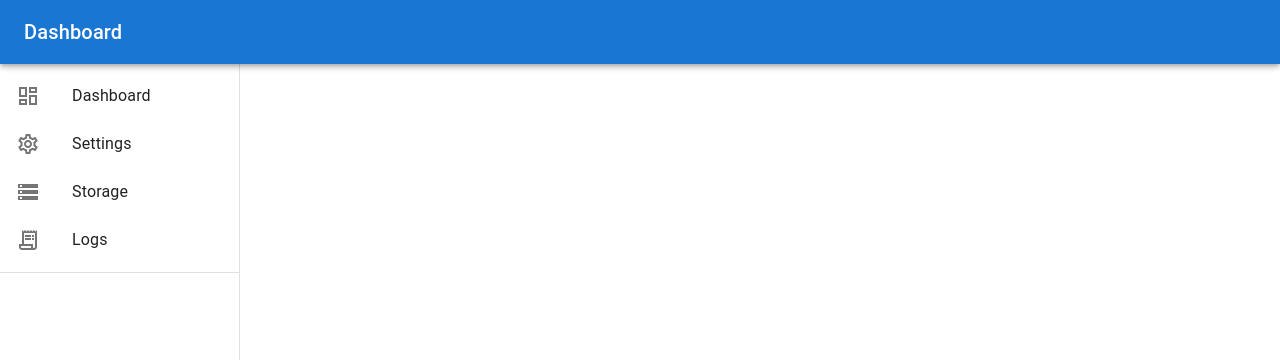
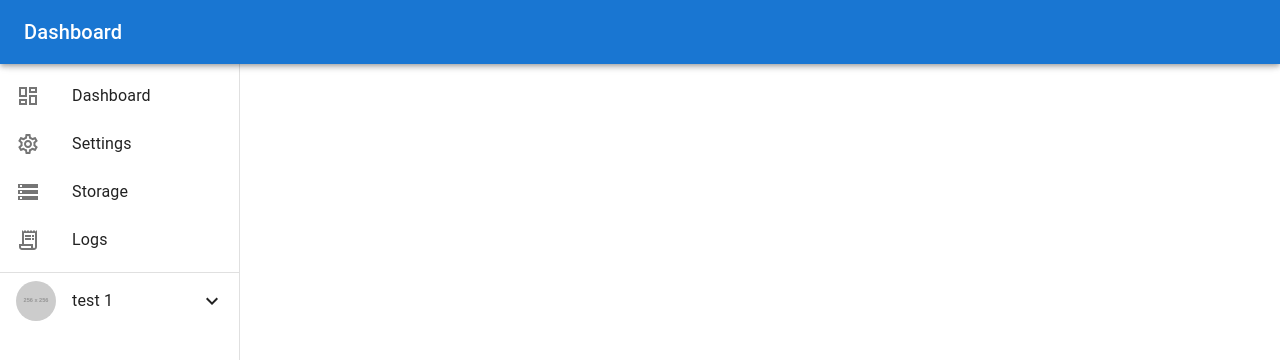
Before and after one commit to tnikFi/discord-bot-ui, a React (Vite) app: page / in a window 1280 px wide. Shown: the top 360 px of the page. Built offline with nearby package versions, Linux system fonts and the light colour scheme.

Commit message:
Reimplemented guild selection

```diff
--- a/src/components/DrawerContent.tsx
+++ b/src/components/DrawerContent.tsx
@@ -7,6 +7,32 @@ import DashboardOutlinedIcon from '@mui/icons-material/DashboardOutlined'
 import SettingsOutlinedIcon from '@mui/icons-material/SettingsOutlined'
 import ReceiptLongOutlinedIcon from '@mui/icons-material/ReceiptLongOutlined';
 import StorageIcon from '@mui/icons-material/StorageOutlined';
+import GuildList from './GuildList'
+import { Guild } from './GuildList'
+import React from 'react'
+
+const testGuilds: Guild[] = [
+    { icon: 'https://dummyimage.com/256x256.png', id: 2, name: 'test 1' },
+    { icon: 'https://dummyimage.com/256x256.png', id: 1, name: 'test 2' },
+    { icon: 'https://dummyimage.com/256x256.png', id: 3, name: 'test 3' },
+    { icon: 'https://dummyimage.com/256x256.png', id: 4, name: 'test 4' },
+    { icon: 'https://dummyimage.com/256x256.png', id: 5, name: 'test 5' },
+    { icon: 'https://dummyimage.com/256x256.png', id: 6, name: 'test 6' },
+    { icon: 'https://dummyimage.com/256x256.png', id: 7, name: 'test 7' },
+    { icon: 'https://dummyimage.com/256x256.png', id: 8, name: 'test 8' },
+    { icon: 'https://dummyimage.com/256x256.png', id: 9, name: 'test 9' },
+    { icon: 'https://dummyimage.com/256x256.png', id: 10, name: 'test 10' },
+    { icon: 'https://dummyimage.com/256x256.png', id: 11, name: 'test 11' },
+    { icon: 'https://dummyimage.com/256x256.png', id: 12, name: 'test 12' },
+    { icon: 'https://dummyimage.com/256x256.png', id: 13, name: 'test 13' },
+    { icon: 'https://dummyimage.com/256x256.png', id: 14, name: 'test 14' },
+    { icon: 'https://dummyimage.com/256x256.png', id: 15, name: 'test 15' },
+    { icon: 'https://dummyimage.com/256x256.png', id: 16, name: 'test 16' },
+    { icon: 'https://dummyimage.com/256x256.png', id: 17, name: 'test 17' },
+    { icon: 'https://dummyimage.com/256x256.png', id: 18, name: 'test 18' },
+    { icon: 'https://dummyimage.com/256x256.png', id: 19, name: 'test 19' },
+    { icon: 'https://dummyimage.com/256x256.png', id: 20, name: 'test 20' },
+]
 
 const routes: Route[] = [
     {
@@ -36,6 +62,7 @@ const DrawerContent = () => {
         <Box sx={{ overflowY: 'auto', overflowX: 'hidden', width: constants.drawerWidth }}>
             <RouteList routes={routes} />
             <Divider />
+            <GuildList guilds={testGuilds} />
         </Box>
     )
 }
--- /dev/null
+++ b/src/components/GuildList.tsx
@@ -0,0 +1,61 @@
+import { Avatar, Collapse, List, ListItemAvatar, ListItemButton, ListItemIcon, ListItemText } from '@mui/material'
+import ExpandLess from '@mui/icons-material/ExpandLess';
+import ExpandMore from '@mui/icons-material/ExpandMore';
+import CancelOutlinedIcon from '@mui/icons-material/CancelOutlined';
+import React from 'react'
+
+interface Guild {
+    id: number,
+    name: string,
+    icon: string
+}
+
+const GuildList = ({ guilds }: { guilds: Guild[] }) => {
+    const [open, setOpen] = React.useState(false)
+    const [selectedGuild, setSelectedGuild] = React.useState<Guild | undefined>(guilds[0])
+
+    const handleClick = () => {
+        setOpen(!open)
+    }
+
+    const handleGuildClick = (guild: Guild) => {
+        setSelectedGuild(guild)
+    }
+
+    return (
+        <>
+            <ListItemButton onClick={handleClick}>
+                {selectedGuild
+                    ? <>
+                        <ListItemAvatar>
+                            <Avatar src={selectedGuild.icon} />
+                        </ListItemAvatar>
+                        <ListItemText primary={selectedGuild.name} />
+                    </>
+                    : <>
+                        <ListItemIcon>
+                            <CancelOutlinedIcon />
+                        </ListItemIcon>
+                        <ListItemText primary="No guilds available" />
+                    </>
+                }
+                {open ? <ExpandLess /> : <ExpandMore />}
+            </ListItemButton>
+            <Collapse in={open} timeout="auto" unmountOnExit>
+                <List component="div" disablePadding>
+                    {guilds.filter(guild => guild.id !== selectedGuild?.id).map(guild => (
+                        <ListItemButton sx={{ pl: 4 }} key={guild.id} onClick={() => handleGuildClick(guild)}>
+                            <ListItemAvatar>
+                                <Avatar src={guild.icon} />
+                            </ListItemAvatar>
+                            <ListItemText primary={guild.name} />
+                        </ListItemButton>
+                    ))}
+                </List>
+            </Collapse>
+        </>
+    )
+}
+
+export default GuildList
+export type { Guild }
--- a/src/components/Sidebar.tsx
+++ b/src/components/Sidebar.tsx
@@ -1,29 +1,6 @@
 import { Box, Drawer, SwipeableDrawer, Toolbar } from '@mui/material';
 import DrawerContent from './DrawerContent';
 import constants from '../constants';
-
-const testGuilds = [
-    { icon: 'https://dummyimage.com/256x256.png', guildId: 1, name: 'test' },
-    { icon: 'https://dummyimage.com/256x256.png', guildId: 2, name: 'test' },
-    { icon: 'https://dummyimage.com/256x256.png', guildId: 3, name: 'test' },
-    { icon: 'https://dummyimage.com/256x256.png', guildId: 4, name: 'test' },
-    { icon: 'https://dummyimage.com/256x256.png', guildId: 5, name: 'test' },
-    { icon: 'https://dummyimage.com/256x256.png', guildId: 6, name: 'test' },
-    { icon: 'https://dummyimage.com/256x256.png', guildId: 7, name: 'test' },
-    { icon: 'https://dummyimage.com/256x256.png', guildId: 8, name: 'test' },
-    { icon: 'https://dummyimage.com/256x256.png', guildId: 9, name: 'test' },
-    { icon: 'https://dummyimage.com/256x256.png', guildId: 10, name: 'test' },
-    { icon: 'https://dummyimage.com/256x256.png', guildId: 11, name: 'test' },
-    { icon: 'https://dummyimage.com/256x256.png', guildId: 12, name: 'test' },
-    { icon: 'https://dummyimage.com/256x256.png', guildId: 13, name: 'test' },
-    { icon: 'https://dummyimage.com/256x256.png', guildId: 14, name: 'test' },
-    { icon: 'https://dummyimage.com/256x256.png', guildId: 15, name: 'test' },
-    { icon: 'https://dummyimage.com/256x256.png', guildId: 16, name: 'test' },
-    { icon: 'https://dummyimage.com/256x256.png', guildId: 17, name: 'test' },
-    { icon: 'https://dummyimage.com/256x256.png', guildId: 18, name: 'test' },
-    { icon: 'https://dummyimage.com/256x256.png', guildId: 19, name: 'test' },
-    { icon: 'https://dummyimage.com/256x256.png', guildId: 20, name: 'test' },
-]
 
 const Sidebar = ({ mobileOpen, handleDrawerToggle }: { mobileOpen: boolean, handleDrawerToggle: React.MouseEventHandler<HTMLElement> }) => {
     const container = window !== undefined ? () => document.body : undefined;
```
Lines whose indentation alone changed are shown as unchanged.
